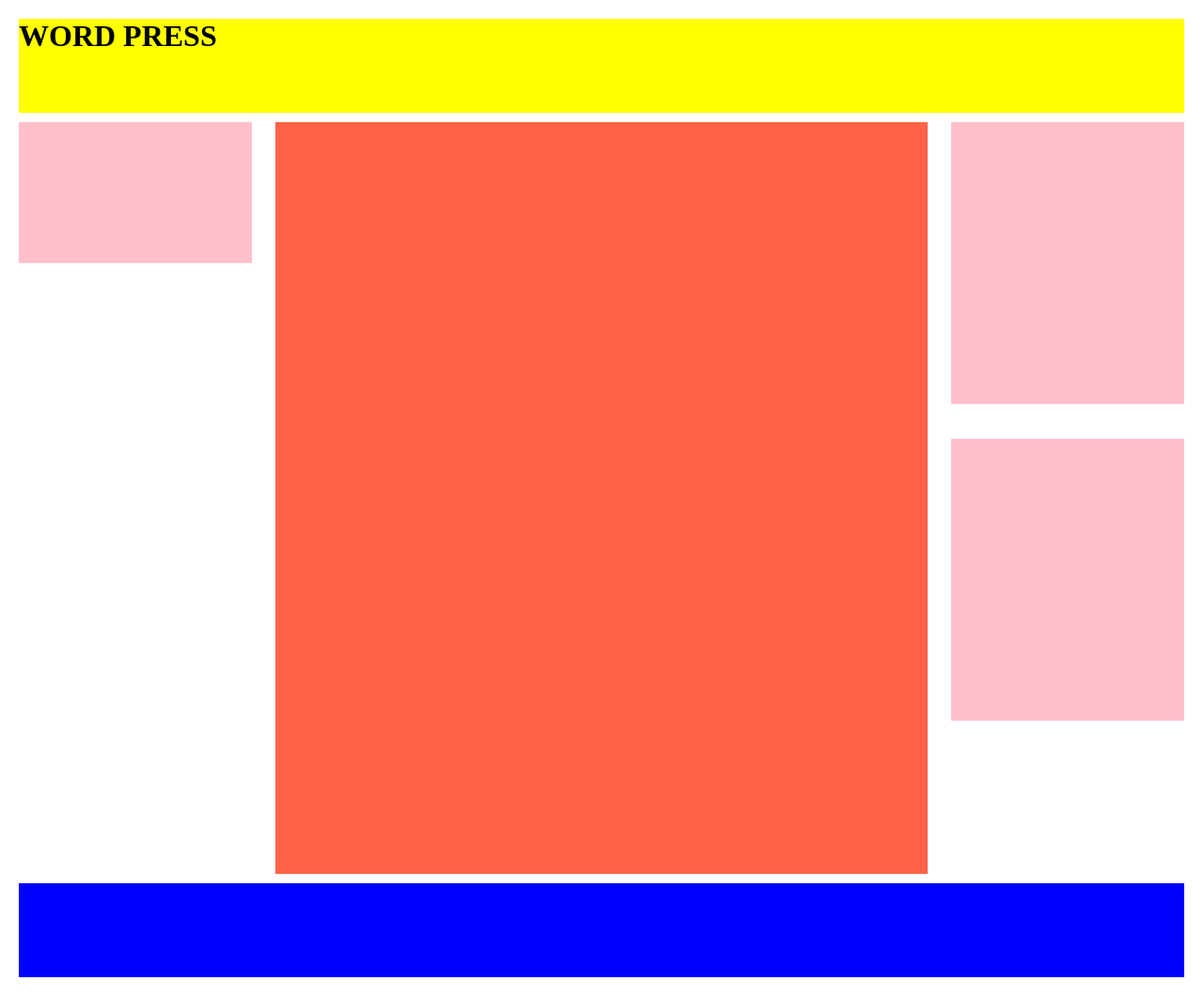
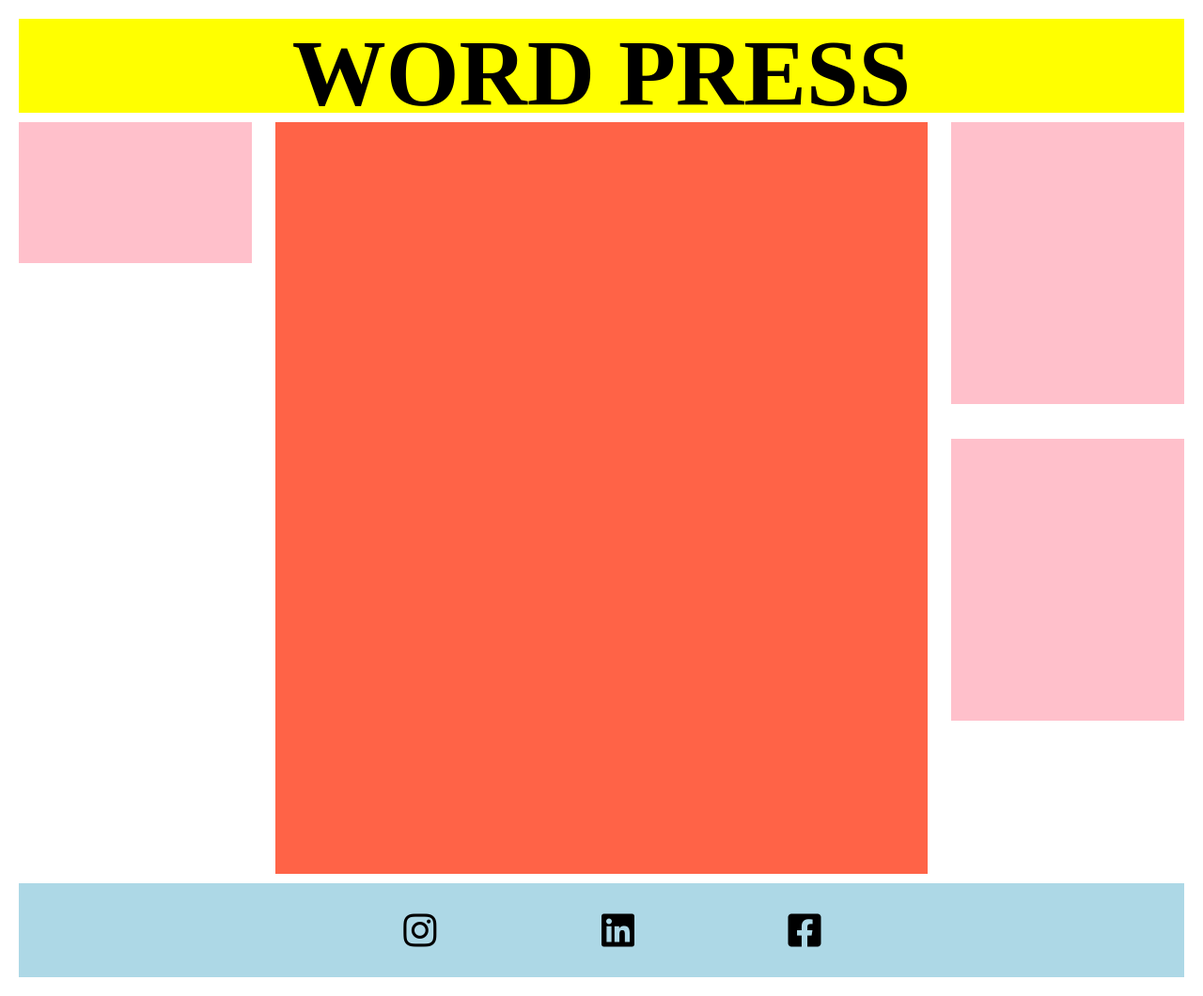
Before and after one commit to Basiglio/htmlcss-struttura-wp, a plain HTML site: page index.html in a window 1280 px wide. Shown: the whole page at 94% size. Drawn offline with Linux system fonts and the light colour scheme.

Commit message:
quarto push

```diff
--- a/index.html
+++ b/index.html
@@ -3,6 +3,7 @@
   <head>
     <meta charset="utf-8">
     <link rel="stylesheet" href="style/style.css">
+    <link rel="stylesheet" href="https://cdnjs.cloudflare.com/ajax/libs/font-awesome/5.15.1/css/all.min.css">
     <title>Word Press</title>
   </head>
   <body>
@@ -22,7 +23,15 @@
     <!-- /layout principale -->
     <!-- crediti -->
     <footer>
-     <div class="foot"></div>
+     <div class="instagram">
+       <i class="fab fa-instagram"></i>
+     </div>
+     <div class="facebook">
+       <i class="fab fa-facebook-square"></i>
+     </div>
+     <div class="linkedin">
+       <i class="fab fa-linkedin"></i>
+     </div>
     </footer>
     <!-- /crediti -->
   </body>
--- a/style/style.css
+++ b/style/style.css
@@ -16,6 +16,8 @@ body {
   height: 100px;
   margin-bottom: 10px;
   background-color: yellow;
+  text-align: center;
+  font-size: 50px;
 }
 /* /home + FUTURO nav */
 
@@ -57,6 +59,28 @@ footer {
   width: 100%;
   height: 100px;
   margin-top: 10px;
-  background: blue;
+  background: lightblue;
+  position: relative;
 }
+
+div i.fa-instagram {
+  font-size: 40px;
+  position:absolute;
+  left: 33%;
+  top:50%;
+  transform: translateY(-50%);
+}
+div i.fa-facebook-square {
+  font-size: 40px;
+  position: absolute;
+  left: 66%;
+  top:50%;
+  transform: translateY(-50%);
+}
+div i.fa-linkedin {
+  font-size: 40px;
+  position:absolute;
+  left: 50%;
+  top:50%;
+  transform: translateY(-50%);
 /* /crediti */
```
